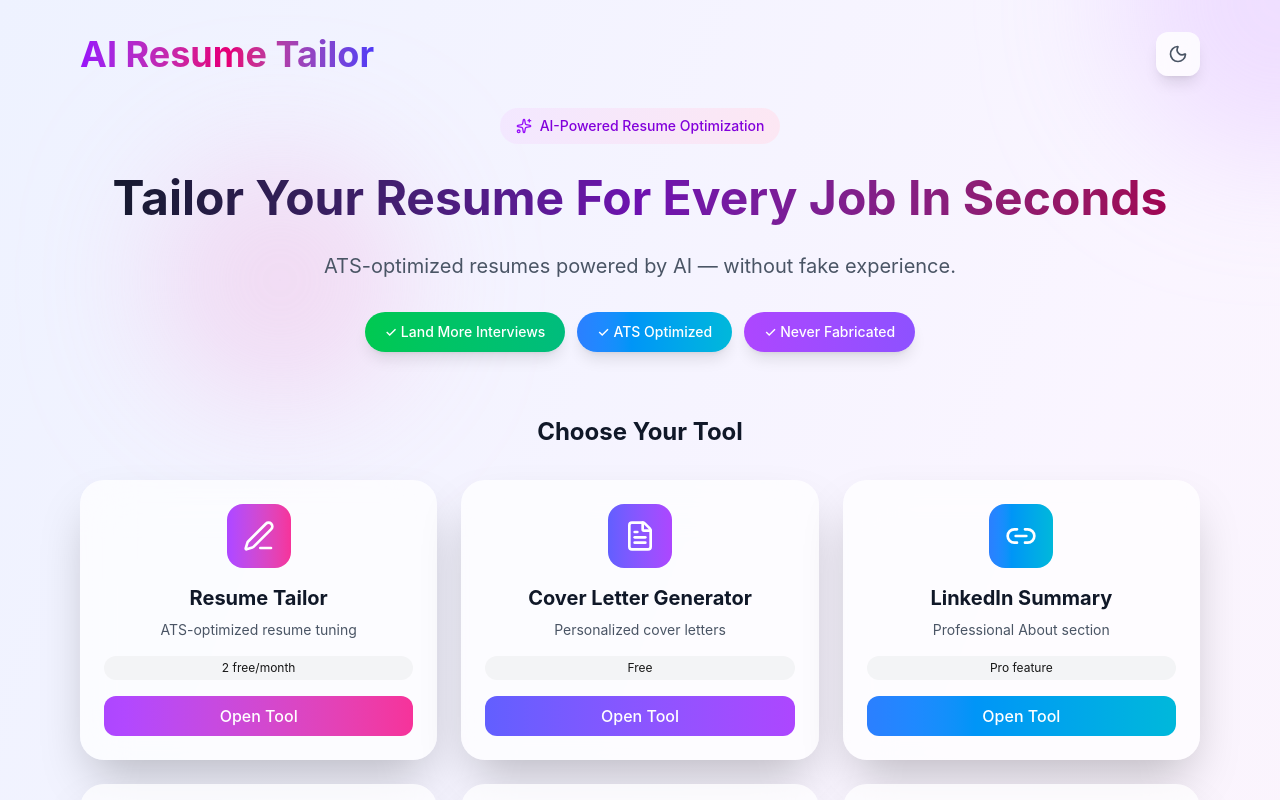
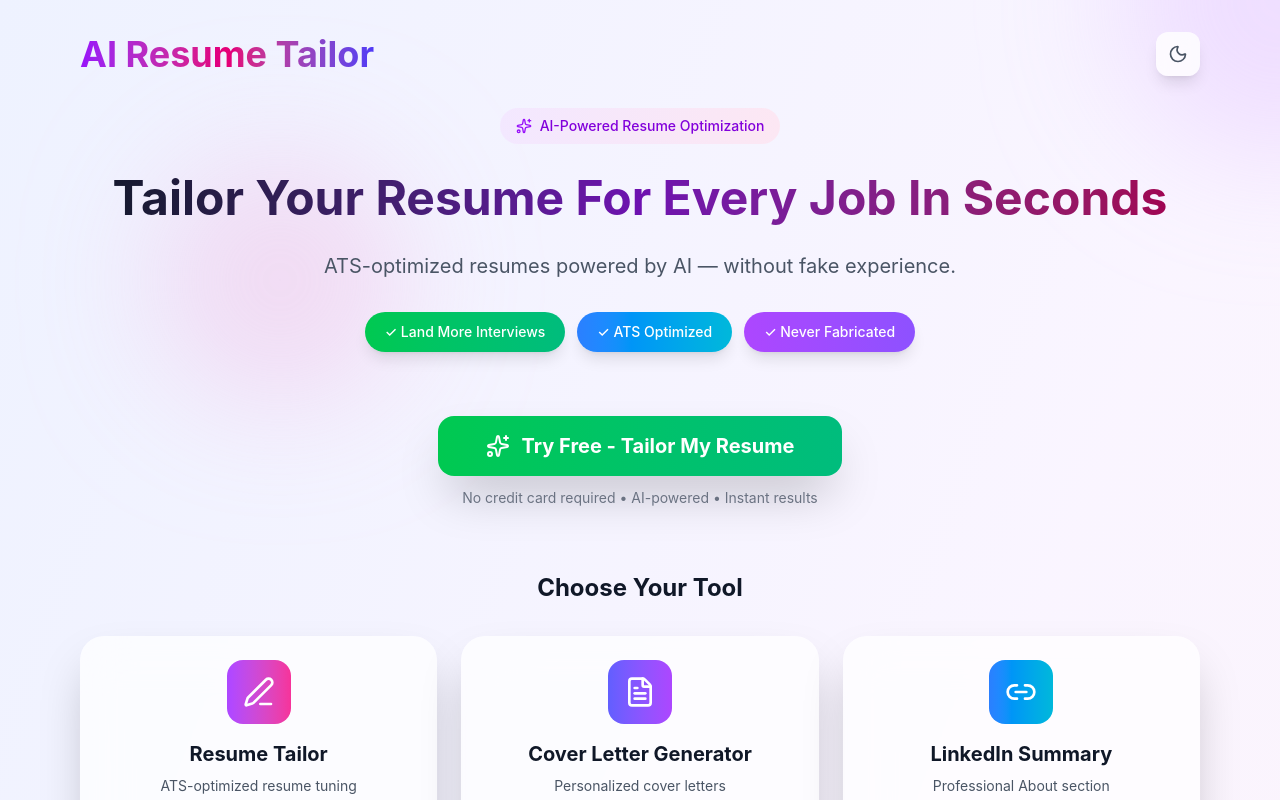
Before and after one commit to gautammeena2327-hash/ai-resume-tailor, a Next.js app: page / in a window 1280 px wide. Shown: the top 800 px of the page. Built offline with nearby package versions, Linux system fonts and the light colour scheme.

Commit message:
Add Try Free CTA button after hero section

```diff
--- a/src/app/page.tsx
+++ b/src/app/page.tsx
@@ -158,6 +158,19 @@ export default function Home() {
               ✓ Never Fabricated
             </span>
           </div>
+        </section>
+
+        <section className="mb-16 text-center">
+          <button
+            onClick={openResumeTool}
+            className="px-12 py-4 bg-gradient-to-r from-green-500 to-emerald-500 text-white rounded-2xl font-bold text-xl hover:from-green-600 hover:to-emerald-600 shadow-2xl hover:shadow-3xl hover:scale-105 transition-all duration-300 inline-flex items-center gap-3 mx-auto"
+          >
+            <Sparkles className="w-6 h-6" />
+            Try Free - Tailor My Resume
+          </button>
+          <p className="text-gray-500 dark:text-gray-400 mt-3 text-sm">
+            No credit card required • AI-powered • Instant results
+          </p>
         </section>
 
         <section className="mb-16">
```
